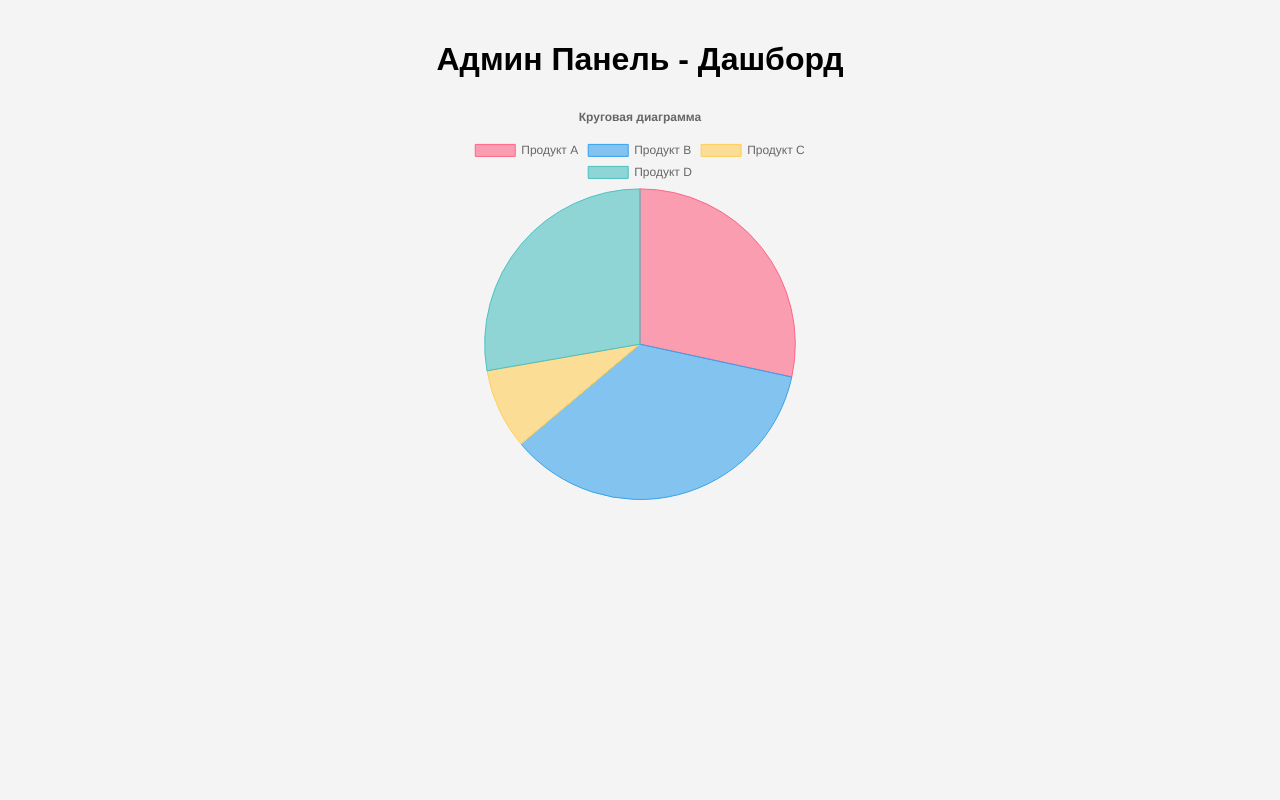
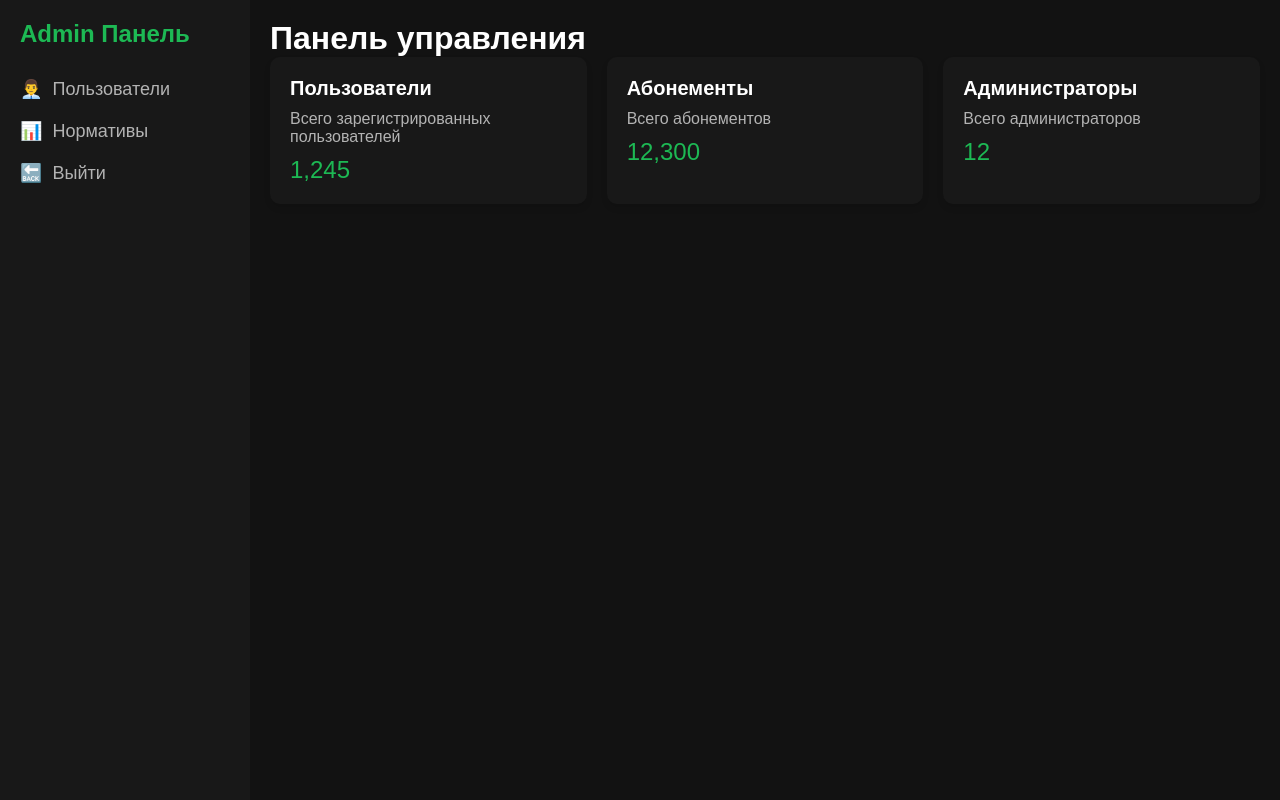
Before and after one commit to ivalukyan/fitbase, a FastAPI app: page /api/admin/home in a window 1280 px wide. Run offline with FastAPI, Linux system fonts and the light colour scheme.

Commit message:
Upd: home

```diff
--- a/bot/app/admin_app/templates/home.html
+++ b/bot/app/admin_app/templates/home.html
@@ -3,75 +3,122 @@
 <head>
     <meta charset="UTF-8">
     <meta name="viewport" content="width=device-width, initial-scale=1.0">
-  <title>Admin Panel Dashboard</title>
-  <script src="https://cdn.jsdelivr.net/npm/chart.js"></script>
+    <title>Admin Panel - Spotify Style</title>
     <style>
+        :root {
+            --primary-color: #1DB954;
+            --background-color: #121212;
+            --sidebar-color: #181818;
+            --text-color: #FFFFFF;
+            --muted-text-color: #B3B3B3;
+        }
+
+        * {
+            margin: 0;
+            padding: 0;
+            box-sizing: border-box;
+        }
+
         body {
             font-family: Arial, sans-serif;
-      margin: 0;
-      padding: 0;
-      background-color: #f4f4f4;
+            background-color: var(--background-color);
+            color: var(--text-color);
+            display: flex;
         }
-    .dashboard {
-      text-align: center;
+
+        .sidebar {
+            width: 250px;
+            background-color: var(--sidebar-color);
+            height: 100vh;
+            display: flex;
+            flex-direction: column;
             padding: 20px;
         }
-    canvas {
-      margin: 20px auto;
-      display: block;
+
+        .sidebar h1 {
+            font-size: 24px;
+            color: var(--primary-color);
+            margin-bottom: 20px;
+        }
+
+        .menu-item {
+            margin: 10px 0;
+            color: var(--muted-text-color);
+            text-decoration: none;
+            font-size: 18px;
+            display: flex;
+            align-items: center;
+        }
+
+        .menu-item:hover {
+            color: var(--text-color);
+        }
+
+        .menu-item .icon {
+            margin-right: 10px;
+        }
+
+        .main-content {
+            flex: 1;
+            padding: 20px;
+        }
+
+        .dashboard {
+            display: grid;
+            grid-template-columns: repeat(auto-fit, minmax(250px, 1fr));
+            gap: 20px;
+        }
+
+        .card {
+            background-color: var(--sidebar-color);
+            padding: 20px;
+            border-radius: 10px;
+            box-shadow: 0 4px 6px rgba(0, 0, 0, 0.1);
+        }
+
+        .card h2 {
+            font-size: 20px;
+            margin-bottom: 10px;
+        }
+
+        .card p {
+            color: var(--muted-text-color);
+        }
+
+        .card .stats {
+            font-size: 24px;
+            color: var(--primary-color);
+            margin-top: 10px;
         }
     </style>
 </head>
 <body>
-  <div class="dashboard">
-    <h1>Админ Панель - Дашборд</h1>
-    <canvas id="pieChart" width="400" height="400"></canvas>
+    <div class="sidebar">
+        <h1>Admin Панель</h1>
+        <a href="#" class="menu-item"><span class="icon">👨‍💼</span> Пользователи</a>
+        <a href="#" class="menu-item"><span class="icon">📊</span> Нормативы</a>
+        <a href="#" class="menu-item"><span class="icon">🔙</span> Выйти</a>
     </div>
 
-  <script>
-    // Данные для круговой диаграммы
-    const data = {
-      labels: ['Продукт A', 'Продукт B', 'Продукт C', 'Продукт D'],
-      datasets: [{
-        label: 'Распределение продуктов',
-        data: [44, 55, 13, 43], // Значения
-        backgroundColor: [
-          'rgba(255, 99, 132, 0.6)',
-          'rgba(54, 162, 235, 0.6)',
-          'rgba(255, 206, 86, 0.6)',
-          'rgba(75, 192, 192, 0.6)'
-        ],
-        borderColor: [
-          'rgba(255, 99, 132, 1)',
-          'rgba(54, 162, 235, 1)',
-          'rgba(255, 206, 86, 1)',
-          'rgba(75, 192, 192, 1)'
-        ],
-        borderWidth: 1
-      }]
-    };
-
-    // Настройки диаграммы
-    const config = {
-      type: 'pie',
-      data: data,
-      options: {
-        responsive: true,
-        plugins: {
-          legend: {
-            position: 'top',
-          },
-          title: {
-            display: true,
-            text: 'Круговая диаграмма'
-          }
-        }
-      }
-    };
-
-    // Рендеринг диаграммы
-    const ctx = document.getElementById('pieChart').getContext('2d');
-    new Chart(ctx, config);
-  </script>
+    <div class="main-content">
+        <h1>Панель управления</h1>
+        <div class="dashboard">
+            <div class="card">
+                <h2>Пользователи</h2>
+                <p>Всего зарегистрированных пользователей</p>
+                <div class="stats">1,245</div>
+            </div>
+            <div class="card">
+                <h2>Абонементы</h2>
+                <p>Всего абонементов</p>
+                <div class="stats">12,300</div>
+            </div>
+            <div class="card">
+                <h2>Администраторы</h2>
+                <p>Всего администраторов</p>
+                <div class="stats">12</div>
+            </div>
+        </div>
+    </div>
 </body>
 </html>
--- a/bot/app/main.py
+++ b/bot/app/main.py
@@ -14,6 +14,20 @@
 )
 
 templates = Jinja2Templates("admin_app/templates")
+
+
+# Обработчик для ошибки 404
+@app.exception_handler(401)
+async def custom_401_handler(request: Request, exc: HTTPException):
+    return templates.TemplateResponse(
+        "errors.html",
+        {
+            "request": request,
+            "status": 401,
+            "details": "Authentication credentials were not provided.",
+        },
+        status_code=401,
+    )
 
 # Обработчик для ошибки 404
 @app.exception_handler(404)
@@ -52,7 +66,7 @@
         status_code=400,
     )
 
-# Подключение маршрутов
+
 api_router.include_router(auth_router)
 api_router.include_router(admin_router)
 
```
Lines whose indentation alone changed are shown as unchanged.
